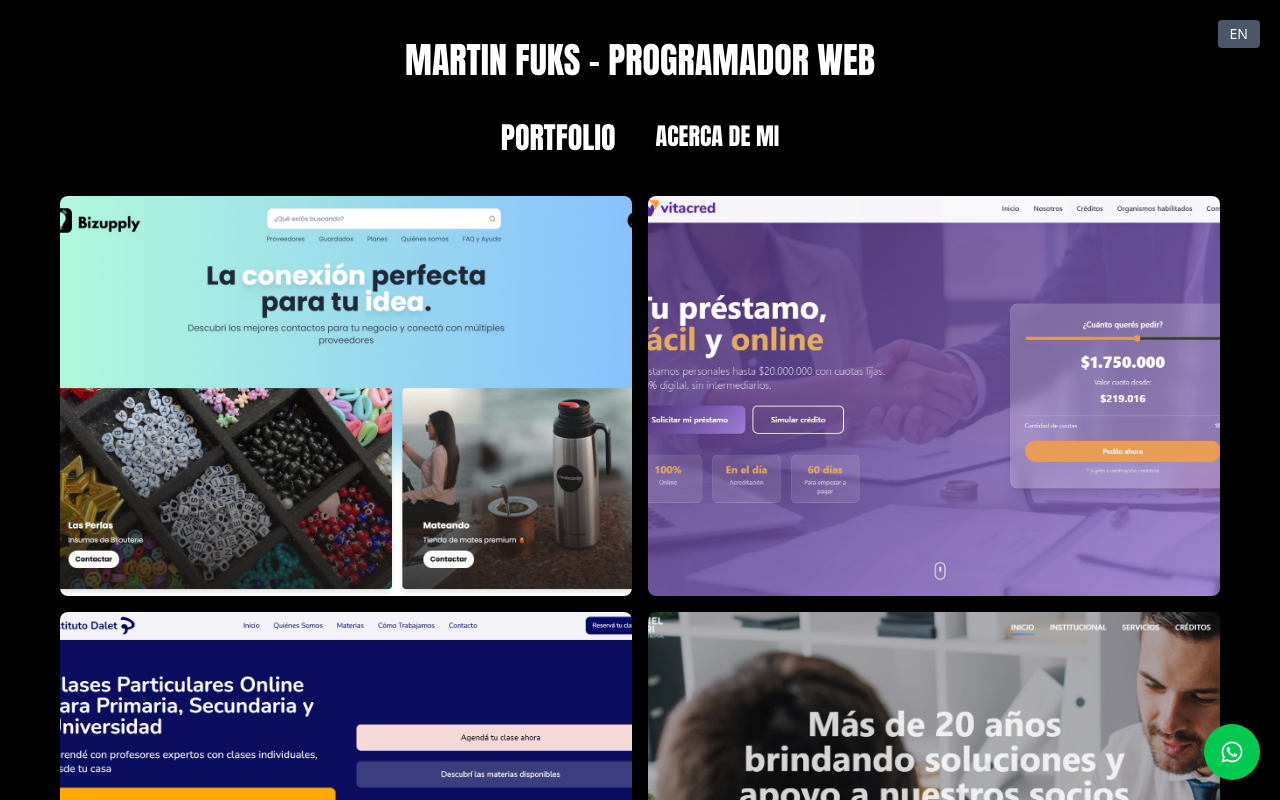
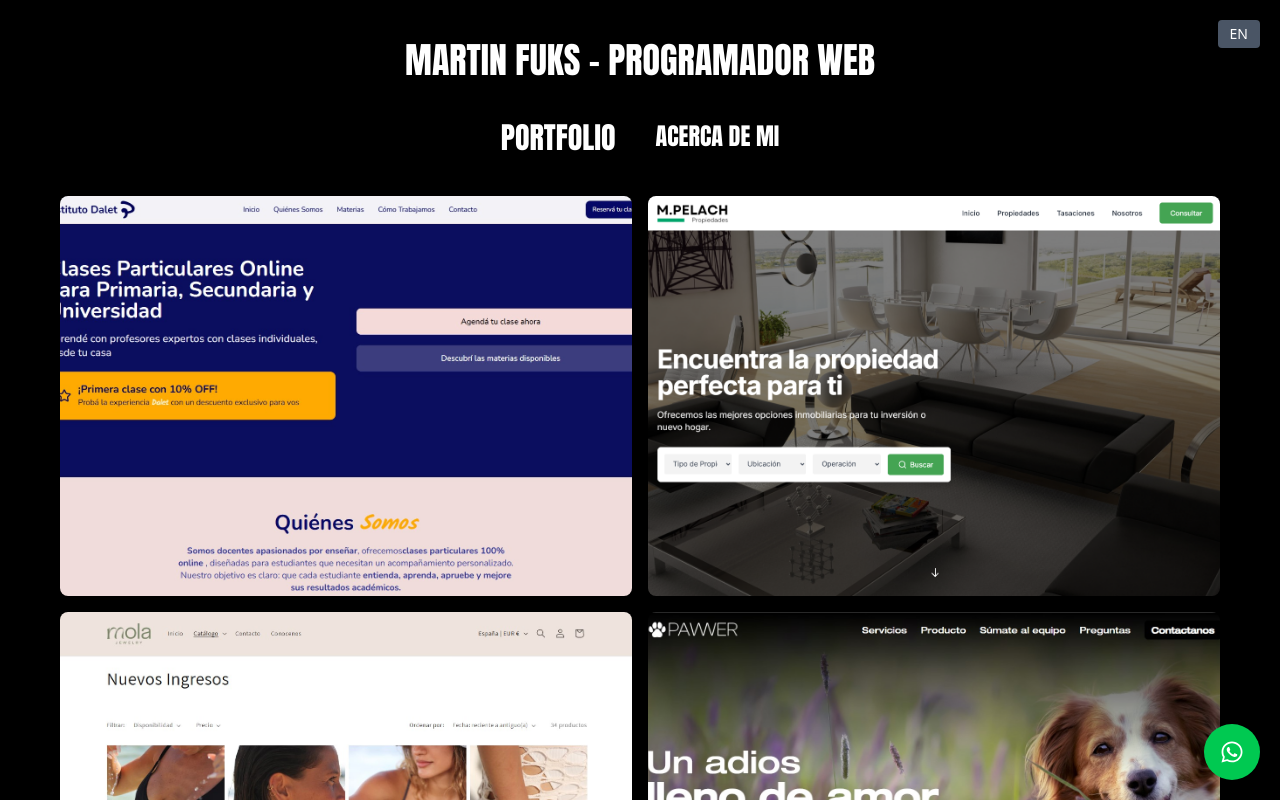
Before and after one commit to Frujiloja/MartinFuksPortfolio, a React (Vite) app: page / in a window 1280 px wide. Shown: the top 800 px of the page. Built offline with nearby package versions, Linux system fonts and the light colour scheme.

Commit message:
Comente paginas caidas

```diff
--- a/src/components/Starter.jsx
+++ b/src/components/Starter.jsx
@@ -28,10 +28,10 @@
   };
 
   const projects = [
-    { name: "BIZUPPLY", image: "/bizupply.jpg", link: "https://bizupply.com.ar/" },
-    { name: "VITACRED", image: "/vitacred.jpg", link: "https://vitacred.com.ar/" },
+    //{ name: "BIZUPPLY", image: "/bizupply.jpg", link: "https://bizupply.com.ar/" },
+    //{ name: "VITACRED", image: "/vitacred.jpg", link: "https://vitacred.com.ar/" },
     { name: "INSTITUTO DALET", image: "/dalet.jpg", link: "https://institutodalet.com.ar/" },
-    { name: "MUTUAL CERRI", image: "/Screenshot 2025-10-29 130905.jpg", link: "https://mutualcerri.com.ar/" },
+    //{ name: "MUTUAL CERRI", image: "/Screenshot 2025-10-29 130905.jpg", link: "https://mutualcerri.com.ar/" },
     { name: "MARTIN PELACH", image: "/imagee.png", link: "https://mpelachprop.com.ar/" },
     { name: "MOLA JEWELRY", image: "/Screenshot 2025-05-29 130159.jpg", link: "https://molajewelry.com/" },
     { name: "PAWWER", image: "/Screenshot 2025-04-11 123518.jpg", link: "https://entierrosmascotas.com.ar" },
```
